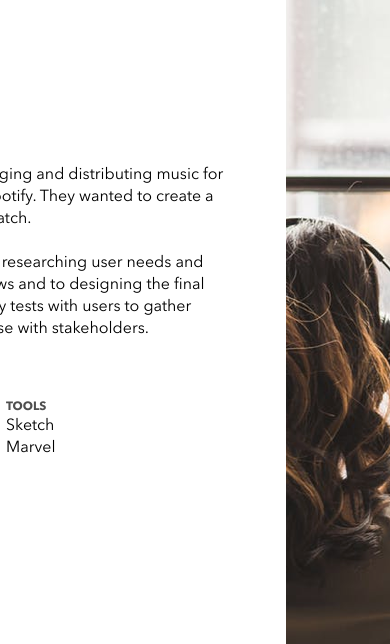
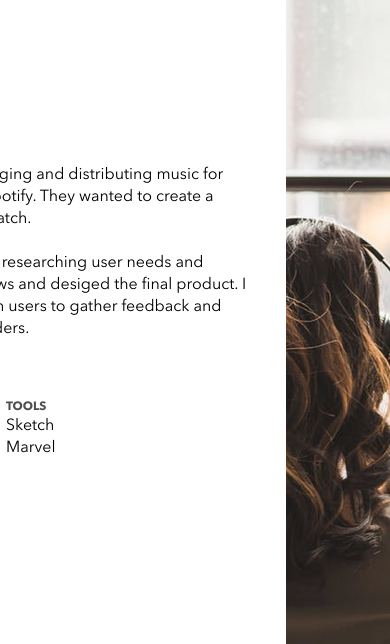
Before and after one commit to JosefineLindqvist/josefinelindqvist.github.io, a PHP site: page / in a window 390 px wide; the page is wider, and only the part inside the window is pictured. Shown: the part 2022-2666 px from the top of that part. Run offline with PHP 8.4, Linux system fonts and the light colour scheme; some libraries are stand-ins or nearby versions.

Commit message:
fix mobile

```diff
--- a/index.html
+++ b/index.html
@@ -101,8 +101,8 @@
                 Spotify. They wanted to create a completely new product from scratch.<br><br>
 
                 I helped to create this product by researching user needs and requirements, producing user flows and
-                to designing the final product. I also conducted usability tests with users to gather feedback and
-                communicated these with stakeholders.
+                desiged the final product. I also conducted usability tests with users to gather feedback and
+                communicated these to stakeholders.
             </div>
             <div>
                 <div class="methods">
--- a/portfolio.css
+++ b/portfolio.css
@@ -195,6 +195,8 @@ h3{
         margin-bottom: 30px;
     }
 
+    #projects { margin-bottom: 100px;}
+
     .projects {
         flex-direction: column;
         margin-bottom: 300px;
```
